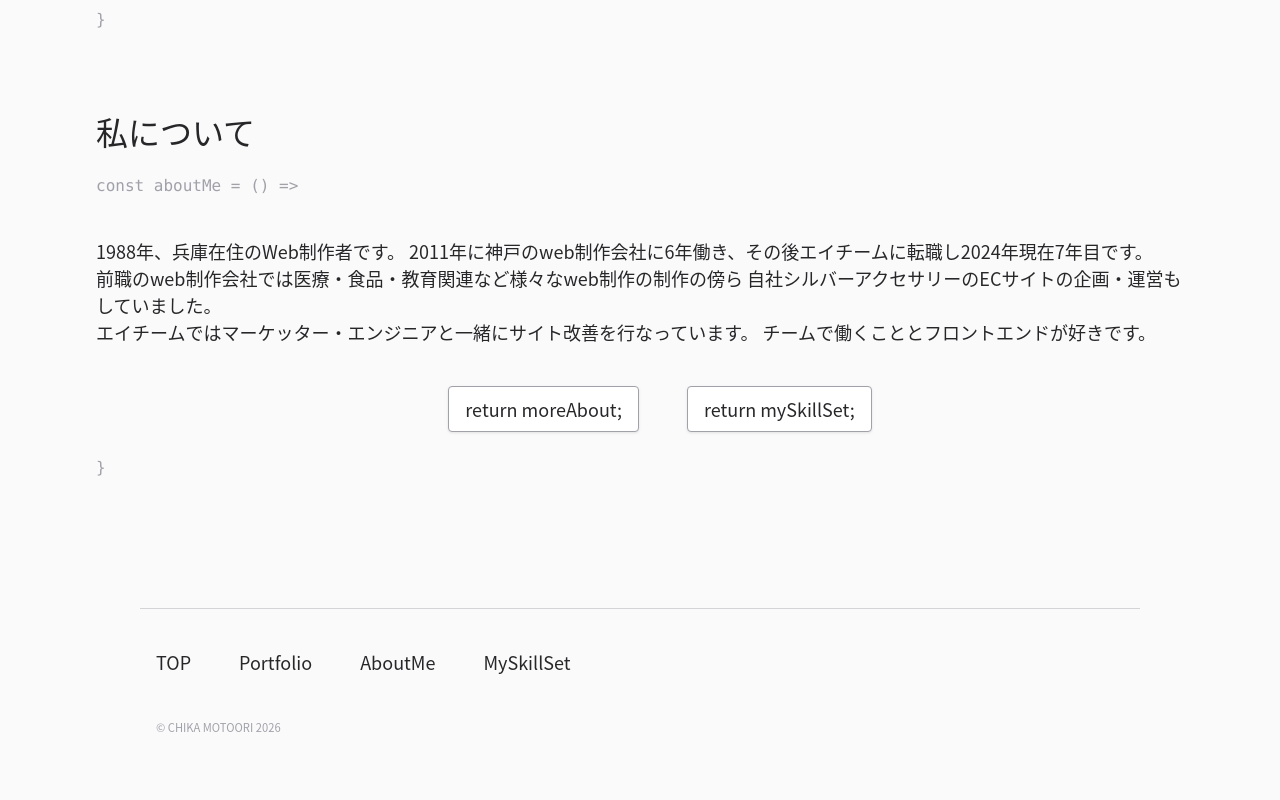
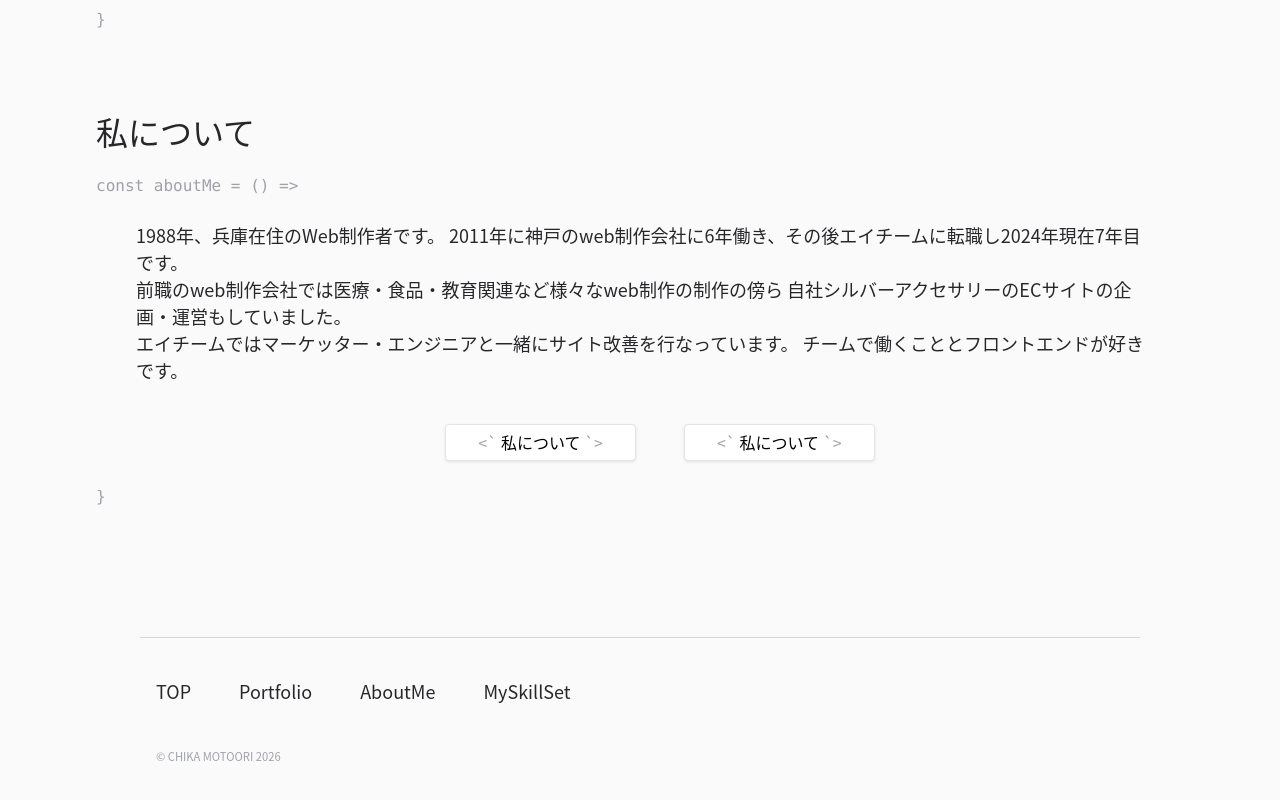
Before and after one commit to chika-create/portfolio, a Next.js app: page / in a window 1280 px wide. Shown: the part 1698-2498 px from the top of the page. Before the commit the page ends 2475 px from the top, so only its background shows below. Built offline with nearby package versions, Linux system fonts and the light colour scheme.

Commit message:
♻ ボタンのテキストを日本語に変更し、スタイルを調整。マージンの設定を修正。

```diff
--- a/components/Top/Top.tsx
+++ b/components/Top/Top.tsx
@@ -40,10 +40,10 @@ export function Top() {
           </div>
           <ul className={topStyles.flexBox}>
             <li>
-              <Button>return moreAbout;</Button>
+              <Button>私について</Button>
             </li>
             <li>
-              <Button>return mySkillSet;</Button>
+              <Button>私について</Button>
             </li>
           </ul>
           <code className={pageStyles.codeText}>{"}"}</code>
--- a/styles/parts/button.module.scss
+++ b/styles/parts/button.module.scss
@@ -1,21 +1,30 @@
+@use "../common/colors.scss" as *;
 @import "../common/variables.scss";
 
 .Button {
-  display: block;
-  color: #27272a;
+  font-size: 1rem;
   text-align: center;
-  font-size: 1.125rem;
-  line-height: 2;
-  /* vertical-align: middle; */
   margin: 2.5rem auto 0;
-  padding: 0.25rem 1rem;
-  border: 1px solid #a1a1aa;
+  padding: 0.5rem 2rem;
+  border: 1px solid map-get($gray, "200");
   border-radius: 0.25rem;
-  background-color: white;
-  /* -moz-box-shadow: $shadow-base;
-  -webkit-box-shadow: $shadow-base;
-  -ms-box-shadow: $shadow-base;*/
+  background-color: $white;
   box-shadow: $shadow-base;
+
+  &::before ,
+  &::after {
+    color: map-get($gray, "400");
+  }
+
+  &::before {
+    content: "\3c\60";
+    margin-right: 0.25rem;
+  }
+
+  &::after {
+    content: "\60\3e";
+    margin-left: 0.25rem;
+  }
 }
 
 @media (max-width: $breakpoint-sp) {
--- a/styles/top/top.module.scss
+++ b/styles/top/top.module.scss
@@ -17,7 +17,7 @@
 }
 
 .aboutText {
-  margin-top: 2.5rem;
+  margin: 1.5rem 2.5rem 0;
 }
 
 @media (max-width: $breakpoint-sp) {
```
